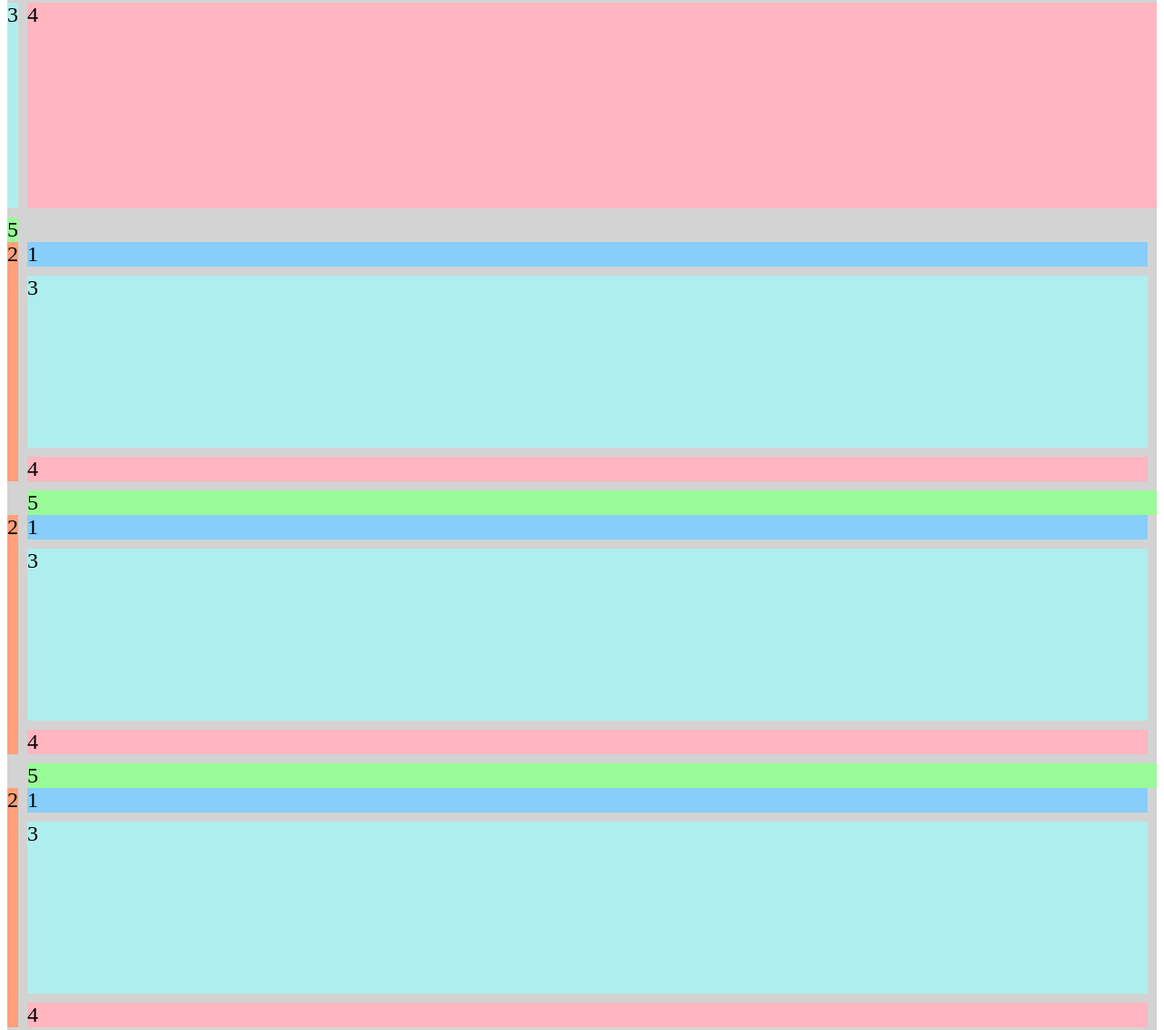
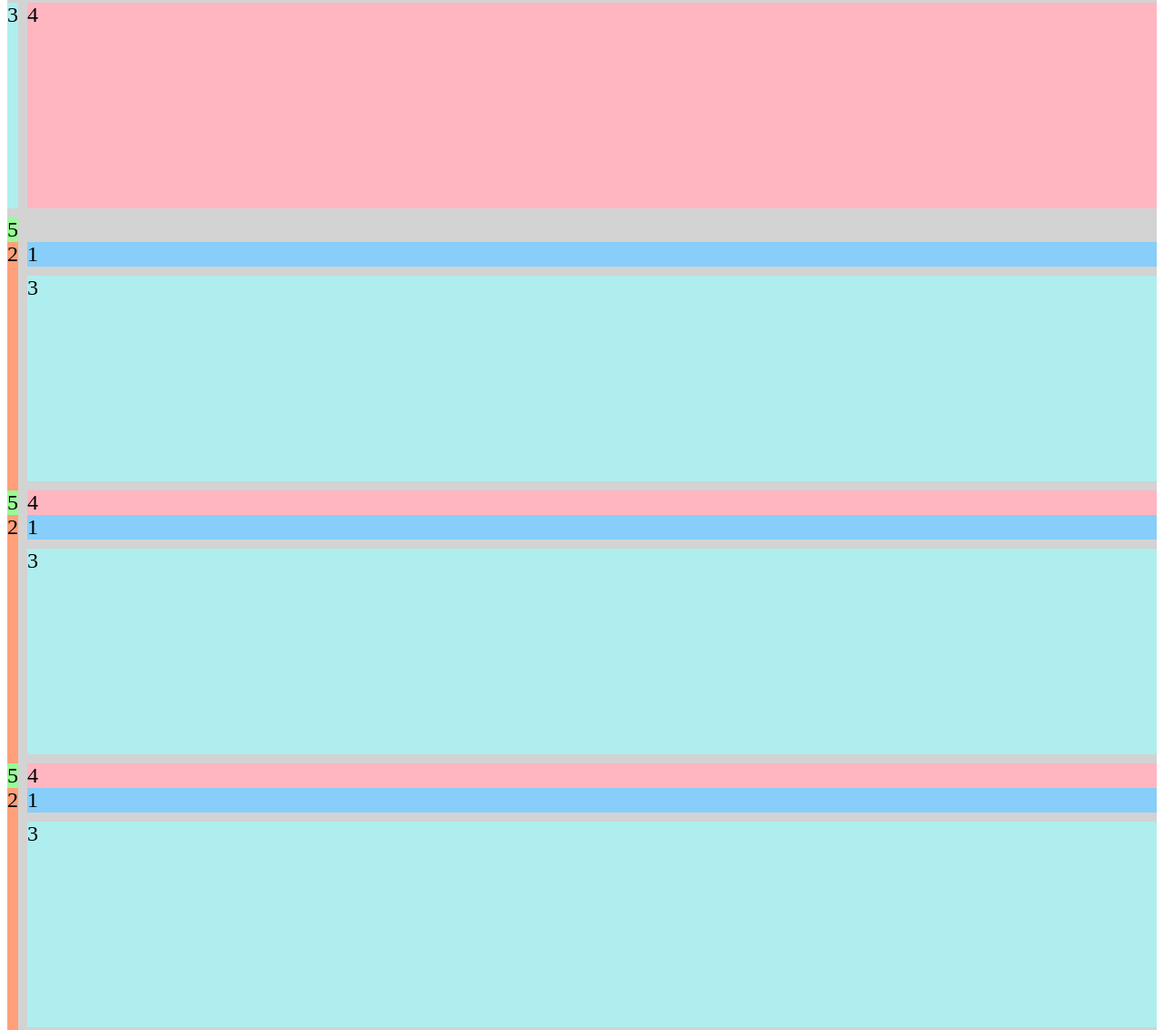
Before and after one commit to draykeim/cssgrid, a plain HTML site: page index.html in a window 1280 px wide. Shown: the part 1842-2974 px from the top of the page at 91% size. Drawn offline with Linux system fonts and the light colour scheme.

Commit message:
pushing 22

```diff
--- a/index.html
+++ b/index.html
@@ -28,8 +28,7 @@ Note: In CSS Grid, the parent element is referred to as the container and its ch
       width: 100%;
       background: LightGray;
       /* Only change code below this line */
-
-
+    display:grid;
       /* Only change code above this line */
     }
   </style>
@@ -524,7 +523,7 @@ grid-template-areas:
       grid-template-areas:
       /* Only change code below this line */
         "header header header"
-        "advert content content"
+        " content content"
         "footer footer footer";
       /* Only change code above this line */
     }
@@ -604,7 +603,7 @@ item1 { grid-area: 1/1/2/4; } -->
     .item5 {
       background: PaleGreen;
       /* Only change code below this line */
-
+      grid-area:3/1/4 ;
 
       /* Only change code above this line */
     }
@@ -629,7 +628,7 @@ item1 { grid-area: 1/1/2/4; } -->
     <div class="item5">5</div>
   </div>
 
-  <!-- 18 CSS Grid: Reduce Repetition Using the repeat Function
+  <!-- 17 CSS Grid: Reduce Repetition Using the repeat Function
  -->
 <!-- Here's an example that would create the 100 row grid, each row at 50px tall.
 
@@ -667,7 +666,7 @@ grid-template-rows: repeat(100, 50px); -->
     <div class="item5">5</div>
   </div>
 
-  <!-- 19 CSS Grid: Limit Item Size Using the minmax Function
+  <!-- 18 CSS Grid: Limit Item Size Using the minmax Function
 -->
 <!-- There's another built-in function to use with grid-template-columns and grid-template-rows called minmax. It's used to limit the size of items when the grid container changes size. To do this you need to specify the acceptable size range for your item. Here is an example:
 
@@ -706,14 +705,14 @@ grid-template-columns: 100px minmax(50px, 200px); -->
   </div>
 
 
-  <!-- 20 CSS Grid: Create Flexible Layouts Using auto-fill
+  <!-- 19 CSS Grid: Create Flexible Layouts Using auto-fill
 -->
 <!-- The repeat function comes with an option called auto-fill. This allows you to automatically insert as many rows or columns of your desired size as possible depending on the size of the container. You can create flexible layouts when combining auto-fill with minmax, like this:
 
 repeat(auto-fill, minmax(60px, 1fr)); -->
 <!-- In the first grid, use auto-fill with repeat to fill the grid with columns that have a minimum width of 60px and maximum of 1fr. Then resize the preview to see auto-fill in action.
  -->
- <!-- In the first grid, use auto-fill with repeat to fill the grid with columns that have a minimum width of 60px and maximum of 1fr. Then resize the preview to see auto-fill in action. -->
+
  <style>
     .item1{background:LightSkyBlue;}
     .item2{background:LightSalmon;}
@@ -729,7 +728,7 @@ repeat(auto-fill, minmax(60px, 1fr)); -->
       display: grid;
       /* Only change code below this line */
 
-      grid-template-columns: repeat(3, minmax(60px, 1fr));
+      grid-template-columns: repeat(auto-fill, minmax(60px, 1fr));
 
       /* Only change code above this line */
       grid-template-rows: 1fr 1fr 1fr;
@@ -762,7 +761,7 @@ repeat(auto-fill, minmax(60px, 1fr)); -->
     <div class="item5">5</div>
   </div>
 
-  <!-- 21 CSS Grid: Create Flexible Layouts Using auto-fit
+  <!-- 20 CSS Grid: Create Flexible Layouts Using auto-fit
 -->
 <!-- auto-fit works almost identically to auto-fill. The only difference is that when the container's size exceeds the size of all the items combined, auto-fill keeps inserting empty rows or columns and pushes your items to the side, while auto-fit collapses those empty rows or columns and stretches your items to fit the size of the container. -->
 
@@ -817,7 +816,7 @@ repeat(auto-fill, minmax(60px, 1fr)); -->
     <div class="item5">5</div>
   </div>
 
-  <!-- 22 CSS Grid: Use Media Queries to Create Responsive Layouts
+  <!-- 21 CSS Grid: Use Media Queries to Create Responsive Layouts
 -->
 <!-- When the viewport width is 400px or more, make the header area occupy the top row completely and the footer area occupy the bottom row completely.
  -->
@@ -873,13 +872,21 @@ repeat(auto-fill, minmax(60px, 1fr)); -->
       .container{
         grid-template-areas:
         /* Only change code below this line */
-          "advert header"
+          "header header"
           "advert content"
-          "advert footer";
+          "footer footer";
         /* Only change code above this line */
       }
     }
   </style>
+
+
+<!--22 Create Grids within Grids
+Turning an element into a grid only affects the behavior of its direct descendants. So by turning a direct descendant into a grid, you have a grid within a grid.
+
+For example, by setting the display and grid-template-columns properties of the element with the item3 class, you create a grid within your grid.
+
+Turn the element with the item3 class into a grid with two columns with a width of auto and 1fr using display and grid-template-columns. -->
 
   <div class="container">
     <div class="item1">header</div>
@@ -889,6 +896,62 @@ repeat(auto-fill, minmax(60px, 1fr)); -->
   </div>
 
 
+  <style>
+    .container {
+      font-size: 1.5em;
+      min-height: 300px;
+      width: 100%;
+      background: LightGray;
+      display: grid;
+      grid-template-columns: auto 1fr;
+      grid-template-rows: auto 1fr auto;
+      grid-gap: 10px;
+      grid-template-areas:
+        "advert header"
+        "advert content"
+        "advert footer";
+    }
+    .item1 {
+      background: LightSkyBlue;
+      grid-area: header;
+    }
 
+    .item2 {
+      background: LightSalmon;
+      grid-area: advert;
+    }
+
+    .item3 {
+      background: PaleTurquoise;
+      grid-area: content;
+      /* Only change code below this line */
+
+      /* Only change code above this line */
+    }
+
+    .item4 {
+      background: lightpink;
+      grid-area: footer;
+    }
+
+    .itemOne {
+      background: PaleGreen;
+    }
+
+    .itemTwo {
+      background: BlanchedAlmond;
+    }
+
+  </style>
+
+  <div class="container">
+    <div class="item1">header</div>
+    <div class="item2">advert</div>
+    <div class="item3">
+      <div class="itemOne">paragraph1</div>
+      <div class="itemTwo">paragraph2</div>
+    </div>
+    <div class="item4">footer</div>
+  </div>
 </body>
 </html>
```
Also changed, not shown: test.html (added, +81 -0 lines).
